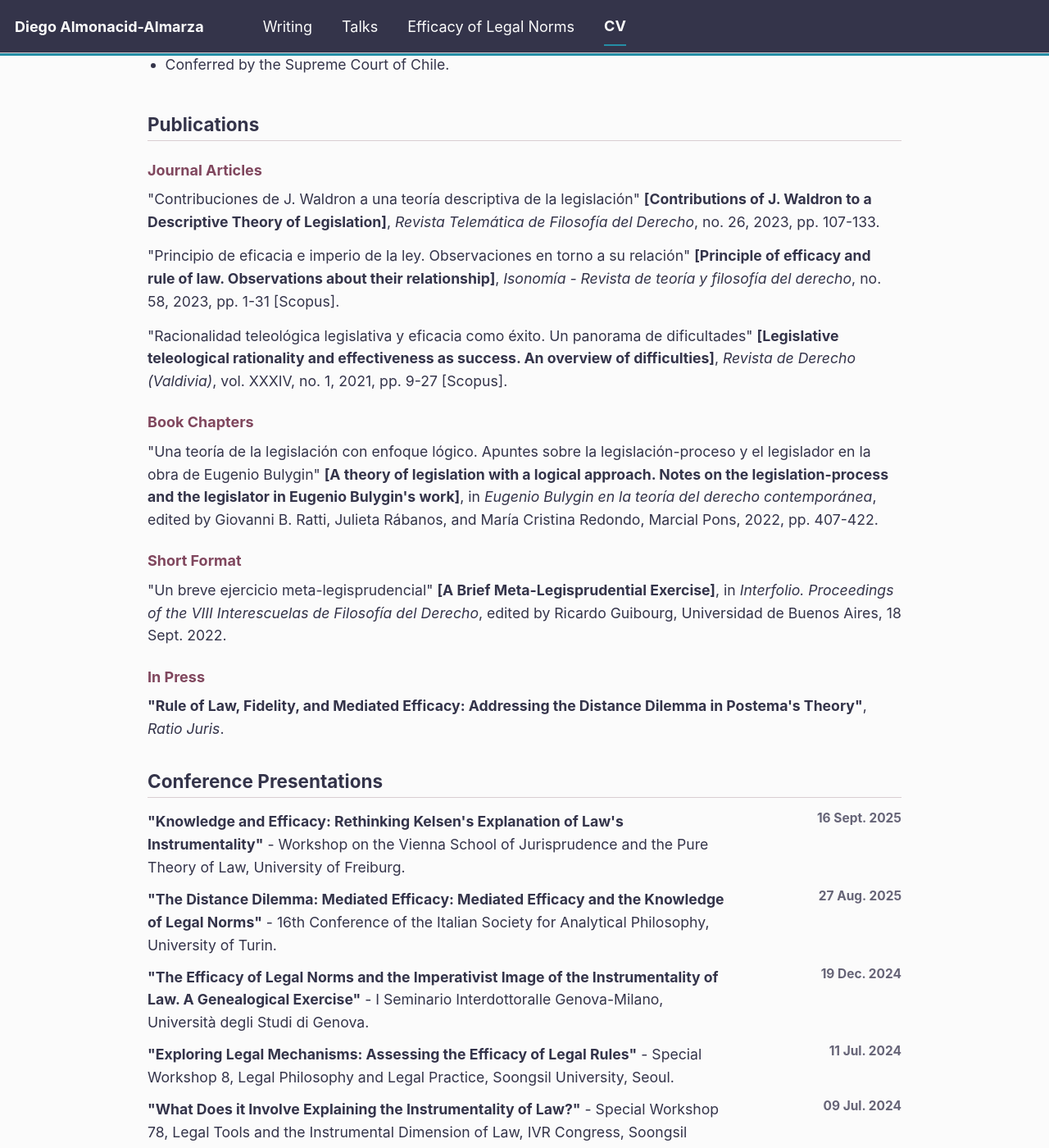
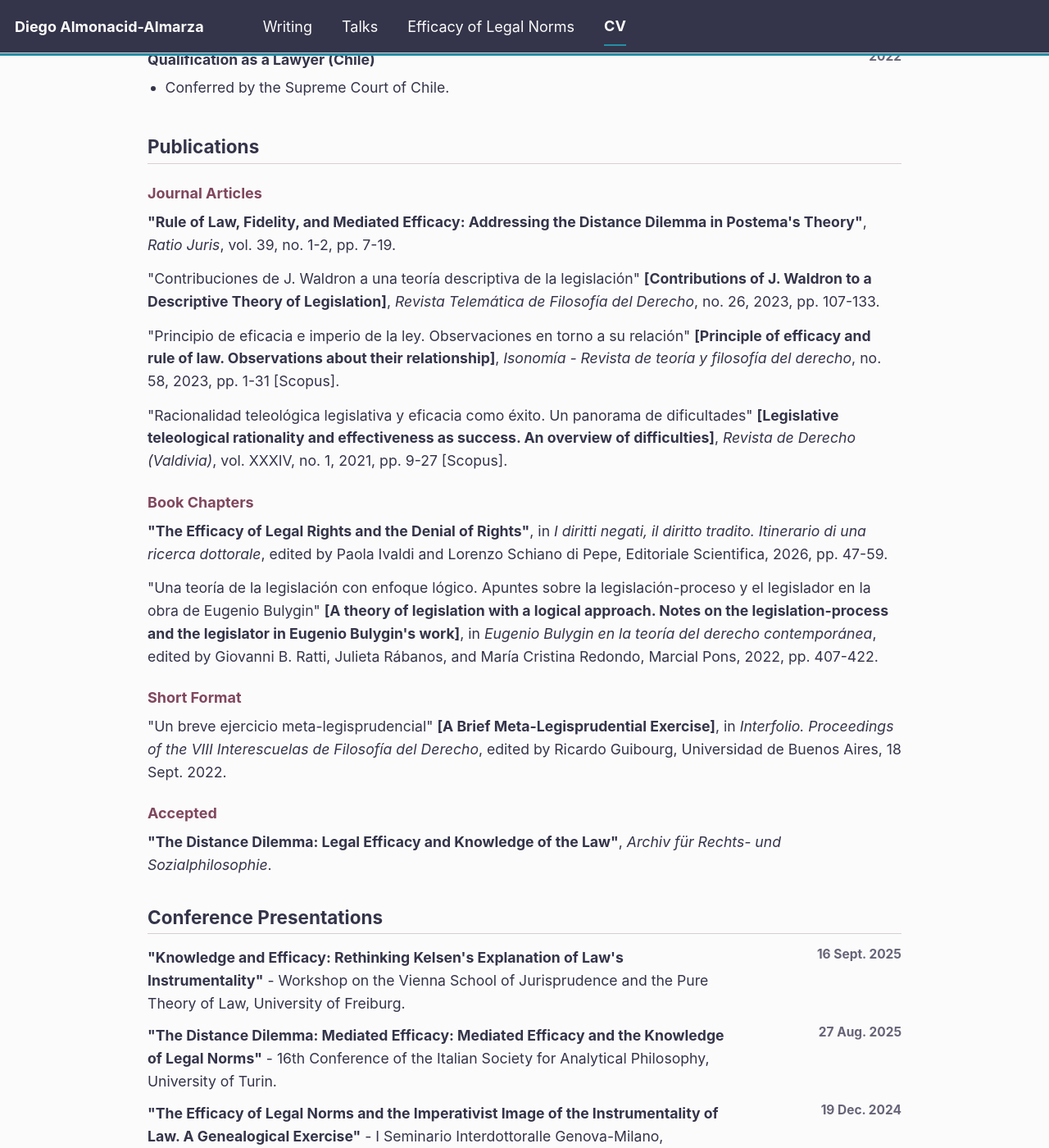
Before and after one commit to dalmonacid-a/dalmonacid-a.github.io, a Jekyll site: the page built from _pages/cv.md, in a window 1280 px wide and 1400 px high, scrolled down 1694 px. Shown: the whole window at 82% size. Built offline with Jekyll 4.4.1, drawn with Linux system fonts in a browser that asks for light colours; a script bundle is joined from its source files by our own code; library files that are not in the unit come from our copies; some of the changed text lies outside the part shown.

Commit message:
Update CV

```diff
--- a/_pages/cv.md
+++ b/_pages/cv.md
@@ -20,7 +20,7 @@ redirect_from:
 
 ## Profile
 
-His research focuses on legal philosophy, with particular emphasis on the instrumentality of law and on how legal norms causally contribute to the achievement of social objectives. He approaches these issues through the concepts of efficacy and through functional, causal, and mechanistic explanations of legal phenomena. He is currently pursuing a Ph.D. in the programme in Philosophy of Law and History of Legal Culture at the Università degli Studi di Genova. His doctoral dissertation, *The Efficacy of Legal Norms: An Analysis of the Instrumentality of Law*, critically examines the concept of the efficacy of legal norms and its relation to legal instrumentality. He is a licensed attorney in Chile, holds a Master's degree in Global Rule of Law and Constitutional Democracy from the Università degli Studi di Genova, and earned his law degree from Universidad Austral de Chile. His teaching experience includes work as a Teaching Assistant at Universidad Austral de Chile and as a Lecturer at Universidad de Magallanes.
+His research focuses on legal philosophy, with particular emphasis on the instrumentality of law and on how legal norms causally contribute to the achievement of social objectives. He approaches these issues through the concepts of efficacy and through functional, causal, and mechanistic explanations of legal phenomena. He is currently pursuing a Ph.D. in the programme in Philosophy of Law and History of Legal Culture at the Università degli Studi di Genova. His doctoral dissertation, *Law in the Causal Structure of the Social World: The Efficacy of Legal Norms and the Instrumentality of Law*, critically examines the concept of the efficacy of legal norms and its relation to legal instrumentality. He is a licensed attorney in Chile, holds a Master's degree in Global Rule of Law and Constitutional Democracy from the Università degli Studi di Genova, and earned his law degree from Universidad Austral de Chile. His teaching experience includes work as a Teaching Assistant at Universidad Austral de Chile and as a Lecturer at Universidad de Magallanes.
 
 ## Research Interests
 
@@ -59,7 +59,7 @@ Theory and philosophy of law; efficacy of legal norms; instrumentality of law; f
     <p><strong>Ph.D. in Law, Università degli Studi di Genova</strong></p>
     <ul>
       <li>Curriculum: Philosophy of Law and History of Legal Culture.</li>
-      <li>Dissertation: <em>The Efficacy of Legal Norms: An Analysis of the Instrumentality of Law</em>. Supervisors: Giovanni B. Ratti, Maria Cristina Redondo, Sebastián Figueroa.</li>
+      <li>Dissertation: <em>Law in the Causal Structure of the Social World: The Efficacy of Legal Norms and the Instrumentality of Law</em>. Supervisors: Giovanni B. Ratti, Maria Cristina Redondo, Sebastián Figueroa.</li>
     </ul>
   </div>
   <div class="cv-entry__date">2022 - Present</div>
@@ -101,6 +101,7 @@ Theory and philosophy of law; efficacy of legal norms; instrumentality of law; f
 ### Journal Articles
 
 <ul class="cv-publication-list">
+  <li><strong>"Rule of Law, Fidelity, and Mediated Efficacy: Addressing the Distance Dilemma in Postema's Theory"</strong>, <em>Ratio Juris</em>, vol. 39, no. 1-2, pp. 7-19.</li>
   <li>"Contribuciones de J. Waldron a una teoría descriptiva de la legislación" <strong>[Contributions of J. Waldron to a Descriptive Theory of Legislation]</strong>, <em>Revista Telemática de Filosofía del Derecho</em>, no. 26, 2023, pp. 107-133.</li>
   <li>"Principio de eficacia e imperio de la ley. Observaciones en torno a su relación" <strong>[Principle of efficacy and rule of law. Observations about their relationship]</strong>, <em>Isonomía - Revista de teoría y filosofía del derecho</em>, no. 58, 2023, pp. 1-31 [Scopus].</li>
   <li>"Racionalidad teleológica legislativa y eficacia como éxito. Un panorama de dificultades" <strong>[Legislative teleological rationality and effectiveness as success. An overview of difficulties]</strong>, <em>Revista de Derecho (Valdivia)</em>, vol. XXXIV, no. 1, 2021, pp. 9-27 [Scopus].</li>
@@ -109,6 +110,7 @@ Theory and philosophy of law; efficacy of legal norms; instrumentality of law; f
 ### Book Chapters
 
 <ul class="cv-publication-list">
+  <li><strong>"The Efficacy of Legal Rights and the Denial of Rights"</strong>, in <em>I diritti negati, il diritto tradito. Itinerario di una ricerca dottorale</em>, edited by Paola Ivaldi and Lorenzo Schiano di Pepe, Editoriale Scientifica, 2026, pp. 47-59.</li>
   <li>"Una teoría de la legislación con enfoque lógico. Apuntes sobre la legislación-proceso y el legislador en la obra de Eugenio Bulygin" <strong>[A theory of legislation with a logical approach. Notes on the legislation-process and the legislator in Eugenio Bulygin's work]</strong>, in <em>Eugenio Bulygin en la teoría del derecho contemporánea</em>, edited by Giovanni B. Ratti, Julieta Rábanos, and María Cristina Redondo, Marcial Pons, 2022, pp. 407-422.</li>
 </ul>
 
@@ -118,10 +120,10 @@ Theory and philosophy of law; efficacy of legal norms; instrumentality of law; f
   <li>"Un breve ejercicio meta-legisprudencial" <strong>[A Brief Meta-Legisprudential Exercise]</strong>, in <em>Interfolio. Proceedings of the VIII Interescuelas de Filosofía del Derecho</em>, edited by Ricardo Guibourg, Universidad de Buenos Aires, 18 Sept. 2022.</li>
 </ul>
 
-### In Press
+### Accepted
 
 <ul class="cv-publication-list">
-  <li><strong>"Rule of Law, Fidelity, and Mediated Efficacy: Addressing the Distance Dilemma in Postema's Theory"</strong>, <em>Ratio Juris</em>.</li>
+  <li><strong>"The Distance Dilemma: Legal Efficacy and Knowledge of the Law"</strong>, <em>Archiv für Rechts- und Sozialphilosophie</em>.</li>
 </ul>
 
 ## Conference Presentations
```
